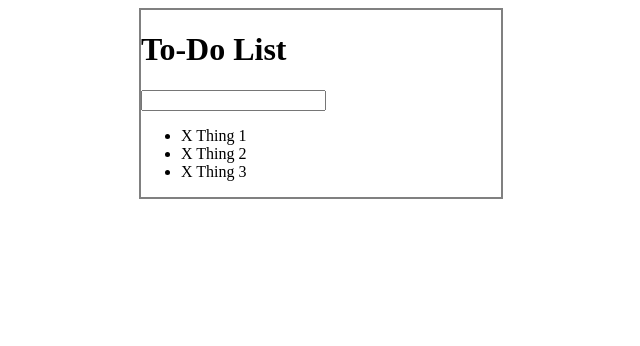
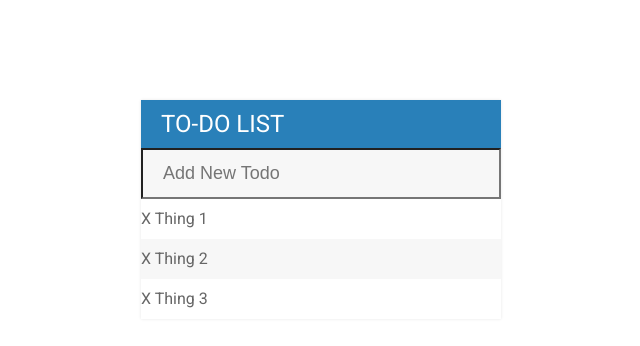
Before and after one commit to egelnoteagle/todoPrroject, a plain HTML site: page index.html in a window 1280 px wide. Shown: the whole page, without its empty margins (319-959 px from the left). Drawn offline with Linux system fonts and the light colour scheme.

Commit message:
Styling part 1 complete

```diff
--- a/assets/css/styles.css
+++ b/assets/css/styles.css
@@ -1,10 +1,57 @@
+body {
+  font-family: Roboto;
+}
+
 #container {
-  border: 2px solid gray;
   width: 360px;
-  margin: 0 auto;
+  margin: 100px auto;
+  background: #f7f7f7;
+  box-shadow: 0 0 3px rgba(0, 0, 0, 0.1);
 }
 
 .completed {
   color: gray;
   text-decoration: line-through;
 }
+
+h1 {
+  background: #2980b9;
+  color: white;
+  margin: 0;
+  padding: 10px 20px;
+  text-transform: uppercase;
+  font-size: 24px;
+  font-weight: normal;
+}
+
+ul {
+  list-style: none;
+  margin: 0;
+  padding: 0;
+}
+
+li {
+  background: #fff;
+  height: 40px;
+  line-height: 40px;
+  color: #666;
+}
+
+li:nth-child(2n) {
+  background: #f7f7f7;
+}
+
+input {
+  font-size: 18px;
+  color: #2980b9;
+  background-color: #f7f7f7;
+  width: 100%;
+  padding: 13px 13px 13px 20px;
+  box-sizing: border-box;
+}
+
+input:focus {
+  background: white;
+  border: 3px solid #2980b9;
+  outline: none;
+}
--- a/index.html
+++ b/index.html
@@ -4,13 +4,14 @@
     <meta charset="utf-8">
     <title>Todo List</title>
     <link rel="stylesheet" href="assets/css/styles.css">
+    <link href="https://fonts.googleapis.com/css?family=Roboto:400,500,700" rel="stylesheet">
     <script src="assets/js/lib/jquery-3.2.1.min.js" charset="utf-8"></script>
   </head>
   <body>
 
     <div id="container">
       <h1>To-Do List</h1>
-      <input type="text">
+      <input type="text" placeholder="Add New Todo">
 
       <ul>
         <li><span>X</span> Thing 1</li>
```
